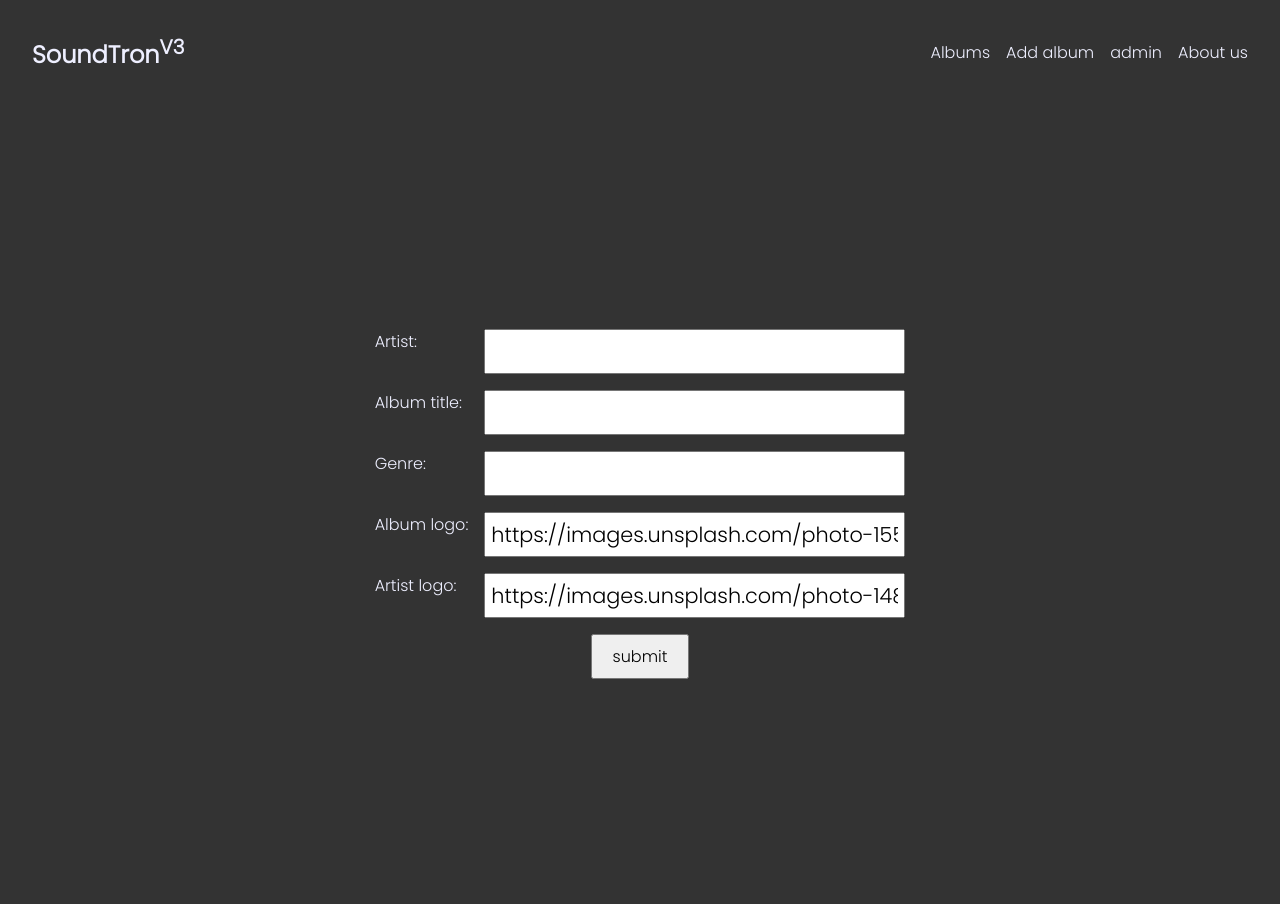
After one commit to rootz491/django, a Django app: page /music/album/add/ in a window 1280 px wide. The commit adds this page. Run offline with Django 3.2, Linux system fonts and the light colour scheme.

Commit message:
implemented model forms

```diff
--- a/bucky-roberts/website/music/models.py
+++ b/bucky-roberts/website/music/models.py
@@ -1,4 +1,5 @@
 from django.db import models
+from django.urls import reverse
 
 
 # Create your models here.
@@ -10,6 +11,10 @@ class Album(models.Model):
         album_title = models.CharField(max_length=300)
         genre = models.CharField(max_length=100)
         album_logo = models.URLField(max_length=1000, default="https://images.unsplash.com/photo-1559713044-c7329e177eb0?ixlib=rb-1.2.1&ixid=eyJhcHBfaWQiOjEyMDd9&auto=format&fit=crop&w=667&q=80")
+
+        # whenever we create a new album, it will redirect to this URL.
+        def get_absolute_url(self):
+                return reverse('music:detail', kwargs={'pk': self.pk})
 
         def __str__(self):
                 return self.album_title + ' - ' + self.artist
--- /dev/null
+++ b/bucky-roberts/website/music/static/music/form-template.css
@@ -0,0 +1,59 @@
+.formWrapper {
+    display: grid;
+    place-content: center;
+    height: 100vh;
+    width: 100%;
+}
+
+form {
+    padding: 1em;
+    display: grid;
+    gap: 1em;
+    min-width: 70%;
+}
+
+
+/*   auto generated form-template styling   */
+
+#dataField {
+    display: flex;
+    justify-content: space-between;
+    gap: 1em;
+    width: 100%
+
+}
+
+@media screen and (max-width: 600px) {
+    #dataField {
+        flex-direction: column;
+    }
+}
+
+@media screen and (max-width: 470px) {
+    input {
+        width: 100%;
+    }
+    form {
+        gap: 2.5em;
+    }
+}
+
+
+.input input {
+    padding: 5px;
+    font-size: 1.3em;
+}
+
+.input input:active {
+    outline: none;
+}
+
+#submitBtn {
+    display: flex;
+}
+
+#submitBtn button {
+    padding: 8px 20px;
+    margin: auto;
+    font-size: 1em;
+}
--- /dev/null
+++ b/bucky-roberts/website/music/templates/music/album_form.html
@@ -0,0 +1,27 @@
+{% extends 'music/base.html' %}
+
+
+{% block title %}
+    Add album
+{% endblock %}
+
+
+{% block static %}
+    {% load static %}
+    <link rel="stylesheet" type="text/css" href="{% static 'music/form-template.css' %}">
+{% endblock %}
+
+
+{% block body %}
+    <div class="formWrapper">
+        <form action="" method="post" enctype="multipart/form-data">
+            {% csrf_token %}
+            {% include 'music/form-template.html' %}
+
+            <div id="submitBtn">
+                <button type="submit">submit</button>
+            </div>
+
+        </form>
+    </div>
+{% endblock %}
--- a/bucky-roberts/website/music/templates/music/base.html
+++ b/bucky-roberts/website/music/templates/music/base.html
@@ -9,7 +9,7 @@
 
     {% load static %}
     <link rel="stylesheet" type="text/css" href="{% static 'music/nav.css' %}">
-    <link rel="stylesheet" href="{% static 'music/initial.css' %}">
+    <link rel="stylesheet" type="text/css" href="{% static 'music/initial.css' %}">
 
     <title> {% block title %} soundtron {% endblock %} </title>
 
@@ -27,7 +27,8 @@
         <input type="checkbox" name="hamburger" id="hamburger" hidden>
         <div id="sideNav">
             <a href="{% url 'music:index' %}">Albums</a>
-            <a href="#">Music</a>
+            <a href="{% url 'music:album-add' %}">Add album</a>
+            <a href="#">admin</a>
             <a href="#">About us</a>
         </div>
     </nav>
--- a/bucky-roberts/website/music/templates/music/detail.html
+++ b/bucky-roberts/website/music/templates/music/detail.html
@@ -7,7 +7,7 @@
 
 {% block static %}
     {% load static %}
-    <link rel="stylesheet" href="{% static 'music/detail.css' %}">
+    <link rel="stylesheet" type="text/css" href="{% static 'music/detail.css' %}">
 {% endblock %}
 
 
--- /dev/null
+++ b/bucky-roberts/website/music/templates/music/form-template.html
@@ -0,0 +1,8 @@
+{% for field in form %}
+
+    <div id="dataField">
+        <label class="label">{{ field.label_tag }}</label>
+        <div class="input">{{ field }}</div>
+    </div>
+
+{% endfor %}
--- a/bucky-roberts/website/music/urls.py
+++ b/bucky-roberts/website/music/urls.py
@@ -18,4 +18,5 @@ urlpatterns = [
         path(r'', views.IndexView.as_view(), name='index'),
         path(r'album=<int:pk>/', views.DetailView.as_view(), name='detail'),
         path(r'album=<int:album_id>/favourite/', views.favourite, name='favourite'),
+        path(r'album/add/', views.AlbumCreate.as_view(), name='album-add')
 ]
--- a/bucky-roberts/website/music/views.py
+++ b/bucky-roberts/website/music/views.py
@@ -1,8 +1,11 @@
-from django.shortcuts import get_object_or_404 ,render
+from django.shortcuts import get_object_or_404, render
 from django.http import HttpResponseRedirect
 from django.urls import reverse
 from django.views import generic
+from django.views.generic.edit import CreateView, UpdateView, DeleteView
 from .models import Album, song
+
+
 
 
 class IndexView(generic.ListView):
@@ -19,6 +22,15 @@ class DetailView(generic.DetailView):
         template_name = 'music/detail.html'
         context_object_name = 'albumObj'
 
+
+class AlbumCreate(CreateView):
+        model = Album
+        template_name = 'music/album_form.html'
+        fields = ['artist', 'album_title', 'genre', 'album_logo', 'artist_logo']
+
+
+
+
 def favourite(request, album_id):
         album = get_object_or_404(Album, pk=album_id)
         try:
@@ -31,4 +43,4 @@ def favourite(request, album_id):
         else:
                 selected_song.is_fav = not selected_song.is_fav
                 selected_song.save()
-        return HttpResponseRedirect(reverse('music:detail', args=(album_id,)))       # redirect to new page.
+        return HttpResponseRedirect(reverse('music:detail', args=(album_id,)))       # redirect to same page.
--- a/bucky-roberts/website/website/urls.py
+++ b/bucky-roberts/website/website/urls.py
@@ -18,7 +18,6 @@ from django.urls import path
 from django.urls import include
 from . import views
 
-app_name = 'main'
 
 urlpatterns = [
     path('admin/', admin.site.urls),
```
Also changed, not shown: bucky-roberts/website/db.sqlite3, bucky-roberts/website/music/migrations/0004_auto_20201119_1805.py (added), bucky-roberts/website/music/migrations/0005_auto_20201119_1810.py (added).
